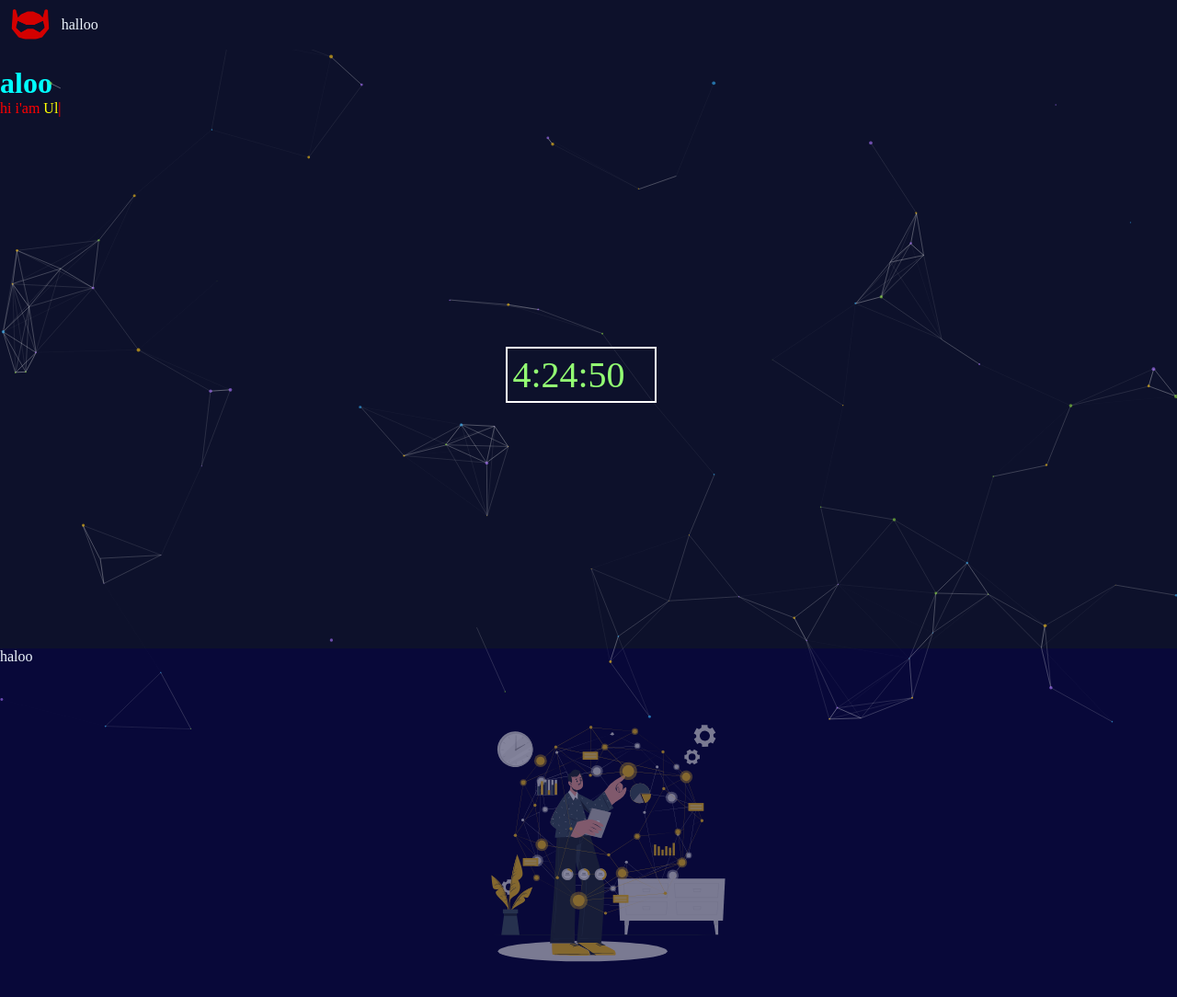
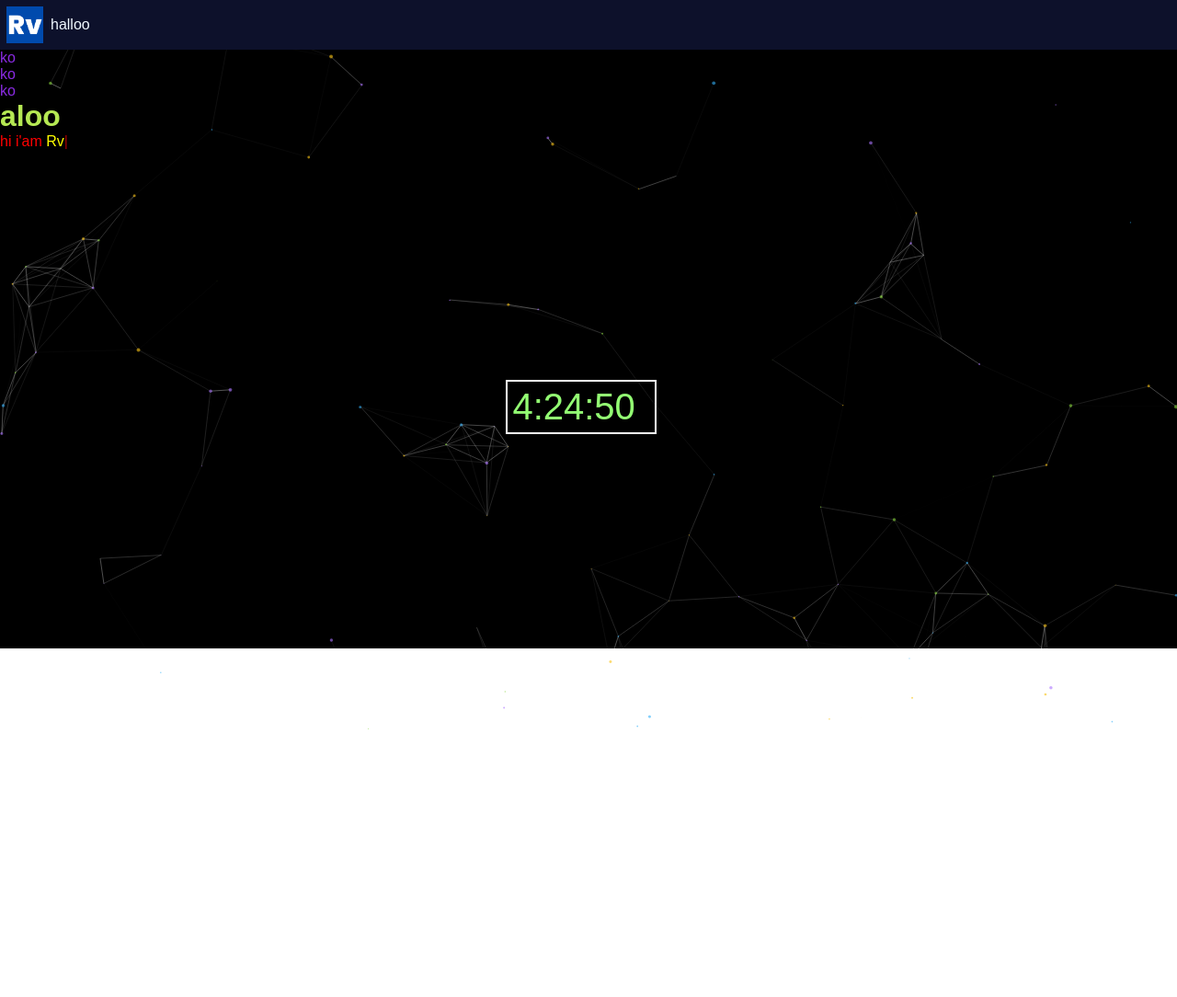
Before and after one commit to 9oryzas/TryLand, a plain HTML site: page index.html in a window 1280 px wide. Shown: the whole page at 92% size. After the commit the page ends 804 px from the top, so only its background shows below. Drawn offline with nearby package versions, Linux system fonts and the light colour scheme.

Commit message:
#2 fix code

```diff
--- a/ekspe3.css
+++ b/ekspe3.css
@@ -4,16 +4,16 @@
 }
 body{
 
-    font-family: poppins;
+    font-family:  Raleway, RalewayOffline, sans-serif;
     color: blueviolet;
 }
 .main1{
     width: 100%;
     height: 705px;
-    background-color: #0d112b;
+    background-color: #000000;
 
 }
-#div2{
+#partikel{
     position: absolute;
     width: 100%;
     height: 100%;
@@ -21,7 +21,7 @@ body{
 }
 .alo{
     display: inline-;
-    color: aqua;
+    color: #b5e853;
 }
 .text1{
 
@@ -44,11 +44,7 @@ body{
     padding: 5px;
 
 }
-.main2{
-    width: 100%;
-    height: 707px;
-    background-color: rgb(8, 8, 57);
-}
+
 .header{
     border:none;
     padding: 7px;
@@ -57,19 +53,10 @@ body{
     height: 40px;
     background-color: #0d112b;
     position: relative;
+
+    p{
+        color: aliceblue;
+        margin-top: 11px;
+        margin-left: 8px;
+    }
 }
-.vektor1{
-    margin-left: 40%;
-    margin-top: 40px;
-    height: 300px;
-    opacity: 50%;
-
-}
-.main2 p{
-    color: aliceblue;
-}
-.header p{
-    color: aliceblue;
-    margin-top: 11px;
-    margin-left: 8px;
-}
--- a/index.html
+++ b/index.html
@@ -4,40 +4,43 @@
     <meta charset="UTF-8">
     <meta name="viewport" content="width=device-width, initial-scale=1.0">
     <link rel="stylesheet" href="ekspe3.css">
+    <link rel="icon" type="image/x-icon" href="./Rv (1).png">
+
+    <script src="https://cdn.jsdelivr.net/particles.js/2.0.0/particles.min.js"></script>
+        <script src="https://cdnjs.cloudflare.com/ajax/libs/typed.js/2.0.12/typed.js"></script>
+
     <title>Coba Particle</title>
-
-
 
 </head>
 <body>
 
     <div class="main1">
-        <script src="https://cdn.jsdelivr.net/particles.js/2.0.0/particles.min.js"></script>
-        <script src="https://cdnjs.cloudflare.com/ajax/libs/typed.js/2.0.12/typed.js"></script>
 
-        <div id="div2"> </div>
+        <div id="partikel"> </div>
 
+        <div class="tab-header">
             <nav class="header">
-            <img src="pngegg.png" alt="">
+                <img src="Rv (1).png" alt="">
                 <p >halloo</p>
             </nav>
+            <div class="nav-kanan">
                 <ul>
-            <li></li>
+                <li>ko</li>
+                <li>ko</li>
+                <li>ko</li>
             </ul>
+            </div>
+        </div>
 
-
+        <div class="tab-main1">
             <h1 class="alo">aloo</h1>
             <div class="text1">hi i'am <span class="typing"></span></div>
             <div id="jam"></div>
+        </div>
 
     </div>
 
-    <div class="main2">
-        <p>haloo</p>
-        <img class="vektor1" src="Data points-cuate.svg" alt="">
 
-
-    </div>
 
 
     <script src="main3.js"></script>
--- a/main3.js
+++ b/main3.js
@@ -1,5 +1,5 @@
 
-particlesJS("div2", {
+particlesJS("partikel", {
     "particles": {
       "number": {
         "value": 100,
@@ -97,7 +97,7 @@ particlesJS("div2", {
   });
 
 var typing=new Typed(".typing", {
-    strings:["Ultramen","Batman","Up to u"],
+    strings:["Rv","Batman","Terserah"],
     typeSpeed:70,
     backSpeed:20,
     loop:true
```
Also changed, not shown: Rv (1).png (added), pngegg.png (deleted). Lines whose indentation alone changed are shown as unchanged.
